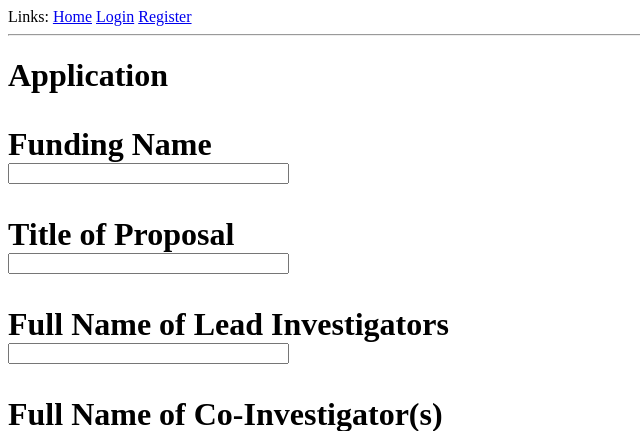
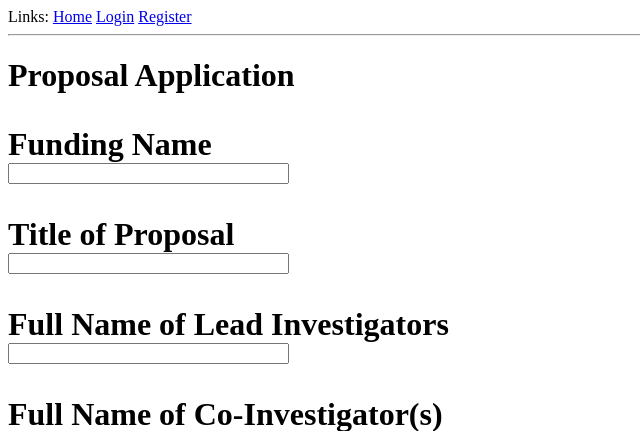
Before and after one commit to stolucc/CS3305, a Flask app: template microblog/app/templates/application.html in a window 1280 px wide. Shown: the top 431 px of the page, without its empty margins (0-640 px from the left). Run offline with Flask 2, Linux system fonts and the light colour scheme; the template is opened without the code that fills it: values that come from a table or form of the project are taken from there, others are empty.

Commit message:
Add files via upload

```diff
--- a/microblog/app/templates/application.html
+++ b/microblog/app/templates/application.html
@@ -1,7 +1,7 @@
 {% extends "base.html" %}
 
 {% block content %}
-<h1>Application<h1>
+<h1>Proposal Application<h1>
 <form action="" method="post">
 	{{ form.hidden_tag() }}
 	<p>
```
